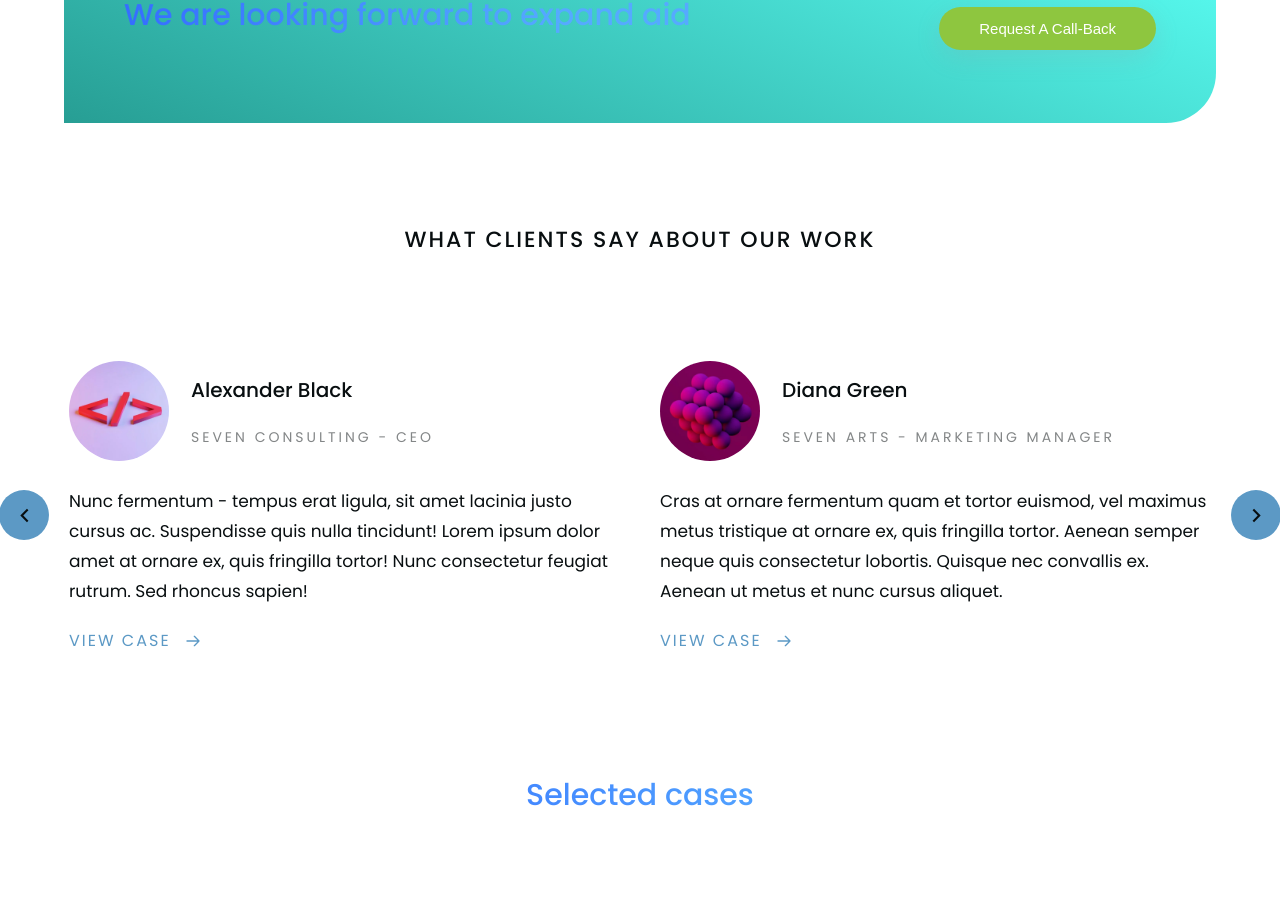
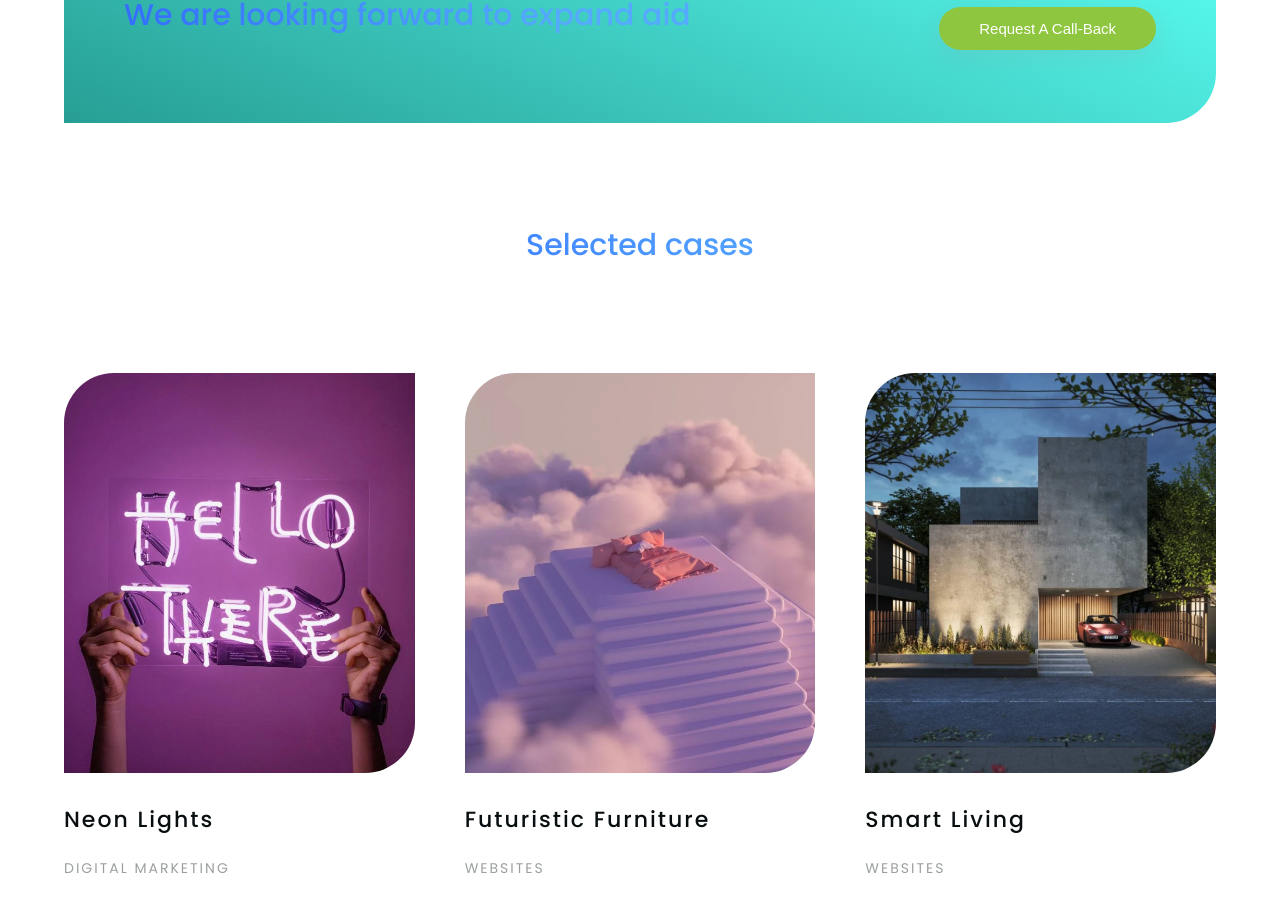
Before and after one commit to Imoite-zn/acme-org-site, a Next.js app: page / in a window 1280 px wide. Shown: the part 2358-3269 px from the top of the page. Built offline with nearby package versions, Linux system fonts and the light colour scheme.

Commit message:
Update Hero.js
Rm testimonial

```diff
--- a/sections/Hero.js
+++ b/sections/Hero.js
@@ -2,7 +2,6 @@ import { home } from "@/assets/data/dummydata"
 import Banner from "@/components/Banner"
 import Expertise from "@/components/Expertise"
 import ShowCase from "@/components/ShowCase"
-import Testimonial from "@/components/Testimonial"
 import { Title, TitleLogo, TitleSm } from "@/components/common/Title"
 import { BlogCard, Brand } from "@/components/router"
 import React from "react"
@@ -58,7 +57,6 @@ const Hero = () => {
       </section>
       <Expertise />
       <Banner />
-      <Testimonial />
       <ShowCase />
       <Brand />
 
```
